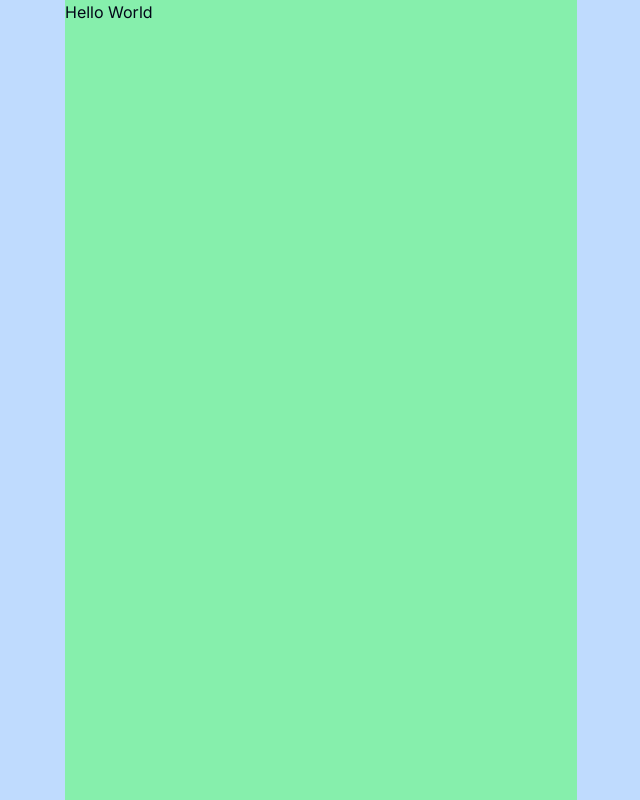
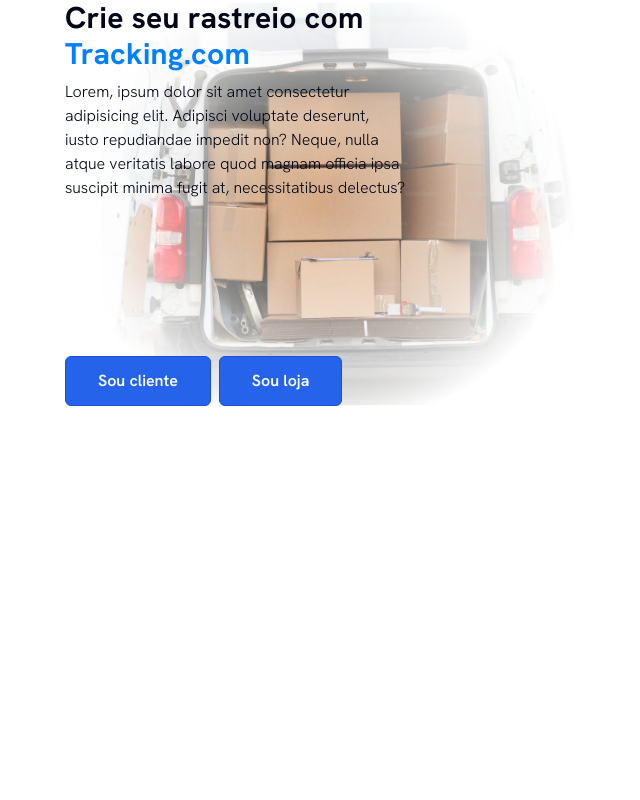
Before and after one commit to TrackWize/tracking-client, a Next.js app: page / in a window 1280 px wide. Shown: the whole page, without its empty margins (319-959 px from the left). Built offline with nearby package versions, Linux system fonts and the light colour scheme.

Commit message:
Adicionado o Header

```diff
--- a/app/layout.tsx
+++ b/app/layout.tsx
@@ -1,6 +1,11 @@
 import type { Metadata } from "next";
 import "@/styles/globals.scss";
 import { Header, Layout } from "@/components";
+import { Hanken_Grotesk } from "next/font/google";
+
+const HankenGrotesk = Hanken_Grotesk({
+  subsets: ["latin"],
+});
 
 export const metadata: Metadata = {
   title: "Create Next App",
@@ -10,12 +15,12 @@
 export default function RootLayout({
   children,
 }: Readonly<{
-  children: React.ReactNode;
+  children: JSX.Element;
 }>) {
   return (
     <html lang="en">
       <Layout>
-        <main>{children}</main>
+        <main className={HankenGrotesk.className}>{children}</main>
       </Layout>
     </html>
   );
--- /dev/null
+++ b/app/page.module.scss
@@ -0,0 +1,15 @@
+.container {
+  @apply flex flex-col;
+}
+
+.header {
+  @apply relative flex justify-end overflow-visible;
+
+  &__title {
+    @apply absolute top-0 left-0 flex flex-col gap-2 w-4/6;
+  }
+
+  &__button {
+    @apply absolute bottom-0 left-0 flex gap-2;
+  }
+}
--- a/app/page.tsx
+++ b/app/page.tsx
@@ -1,10 +1,40 @@
 "use client";
 
-import { Button } from "@/components";
+import { Button, Highlight } from "@/components";
 import { useDictionary } from "@/hooks";
+import module from "./page.module.scss";
+import Image from "next/image";
 
 export default function Page() {
   const dictionary = useDictionary("Home");
 
-  return <div>Hello World</div>;
+  return (
+    <div className={module.container}>
+      <div className={module.header}>
+        <div className={module.header__title}>
+          <h4>
+            Crie seu rastreio com <Highlight>Tracking.com</Highlight>
+          </h4>
+          <p className="body-2">
+            Lorem, ipsum dolor sit amet consectetur adipisicing elit. Adipisci
+            voluptate deserunt, iusto repudiandae impedit non? Neque, nulla
+            atque veritatis labore quod magnam officia ipsa suscipit minima
+            fugit at, necessitatibus delectus?
+          </p>
+        </div>
+        <Image
+          src={"/public/home.png"}
+          alt="Teste"
+          width={575}
+          height={471}
+          quality={75}
+          className={module.container__header__image}
+        />
+        <div className={module.header__button}>
+          <Button>Sou cliente</Button>
+          <Button>Sou loja</Button>
+        </div>
+      </div>
+    </div>
+  );
 }
--- /dev/null
+++ b/components/Highlight/index.module.scss
@@ -0,0 +1,6 @@
+@import "@/styles/variables";
+
+.highlight {
+  color: $accent;
+  display: inline;
+}
--- /dev/null
+++ b/components/Highlight/index.tsx
@@ -0,0 +1,9 @@
+import module from "./index.module.scss";
+
+type Props = {
+  children: React.ReactNode;
+};
+
+export function Highlight({ children }: Props) {
+  return <div className={module.highlight}>{children}</div>;
+}
--- a/components/Layout/index.module.scss
+++ b/components/Layout/index.module.scss
@@ -1,7 +1,7 @@
 .body {
-  @apply flex flex-col items-center w-svw h-svh overflow-x-hidden bg-blue-200 px-2 sm:px-4 md:px-12 lg:px-48 xl:px-96;
+  @apply flex flex-col items-center w-svw h-svh overflow-x-hidden px-2 sm:px-4 md:px-12 lg:px-48 xl:px-96;
 
   main {
-    @apply flex-1 w-full bg-green-300;
+    @apply flex-1 w-full;
   }
 }
--- a/components/Layout/index.tsx
+++ b/components/Layout/index.tsx
@@ -3,7 +3,7 @@
 import module from "./index.module.scss";
 
 type Props = {
-  children: React.ReactNode;
+  children: JSX.Element[] | JSX.Element;
 };
 
 export function Layout({ children }: Props) {
--- a/components/index.ts
+++ b/components/index.ts
@@ -2,3 +2,4 @@
 export { Button } from "./Button";
 export { Layout } from "./Layout";
 export { Header } from "./Header";
+export { Highlight } from "./Highlight";
--- a/styles/_font-families.scss
+++ /dev/null
@@ -1,7 +0,0 @@
-// @import url('https://fonts.googleapis.com/css2?family=Hanken+Grotesk:ital,wght@0,100..900;1,100..900&display=swap');
-@import url('https://fonts.googleapis.com/css2?family=Inter:wght@100..900&display=swap');
-
-.hanken-grotesk {
-  font-family: "Inter", sans-serif;
-  font-optical-sizing: auto;
-}
--- a/styles/_typography.scss
+++ b/styles/_typography.scss
@@ -1,63 +1,61 @@
-@import "./font-families";
-
 h1,
 .h1 {
-  @apply text-8xl hanken-grotesk font-normal;
+  @apply text-8xl font-normal;
   letter-spacing: -1.5px;
 }
 
 h2,
 .h2 {
-  @apply text-6xl hanken-grotesk font-medium;
+  @apply text-6xl font-medium;
   letter-spacing: -0.5px;
 }
 
 h3,
 .h3 {
-  @apply text-5xl hanken-grotesk font-normal;
+  @apply text-5xl font-normal;
   letter-spacing: 0.20000000298023224px;
 }
 
 h4,
 .h4 {
-  @apply text-3xl hanken-grotesk font-bold;
+  @apply text-3xl font-bold;
   letter-spacing: 0.25px;
 }
 
 h5,
 .h5 {
-  @apply text-2xl hanken-grotesk font-normal;
+  @apply text-2xl font-normal;
 }
 
 h6,
 .h6 {
-  @apply text-lg hanken-grotesk font-bold;
+  @apply text-lg font-bold;
   letter-spacing: 0.15000000596046448px;
 }
 
 body,
 .body-1 {
-  @apply text-base hanken-grotesk font-normal;
+  @apply text-base font-normal;
 }
 
 .body-2 {
-  @apply text-sm hanken-grotesk font-normal;
+  @apply text-base font-light;
 }
 
 .subtitle-1 {
-  @apply text-base font-bold hanken-grotesk;
+  @apply text-base font-bold;
 }
 
 .subtitle-2 {
-  @apply hanken-grotesk text-sm font-medium;
+  @apply text-sm font-medium;
 }
 
 .caption {
-  @apply hanken-grotesk text-xs font-normal;
+  @apply text-xs font-normal;
 }
 
 .overline {
-  @apply hanken-grotesk text-xs font-medium uppercase;
+  @apply text-xs font-medium uppercase;
   letter-spacing: 1px;
   text-decoration-line: none !important;
 }
--- a/styles/_variables.scss
+++ b/styles/_variables.scss
@@ -1,5 +1,5 @@
 $palette: (#0F0F1F, #141424, #1F1F2F, #242434, #2F2F3F, #3C3C4A);
-$accent: #607897;
+$accent: #0080FF;
 $fontColor: #F2F0EB;
 $success: #79B465;
 $danger: #C8102E;
--- a/styles/globals.scss
+++ b/styles/globals.scss
@@ -3,7 +3,6 @@
 @tailwind utilities;
 
 @import "./variables";
-@import "./font-families";
 @import "./typography";
 
 * {
@@ -20,7 +19,7 @@
 }
 
 body {
-  @apply hanken-grotesk overflow-hidden;
+  @apply overflow-hidden;
   min-height: 100svh;
   max-width: 100vw;
 }
```
Also changed, not shown: public/public/home.png (added).
